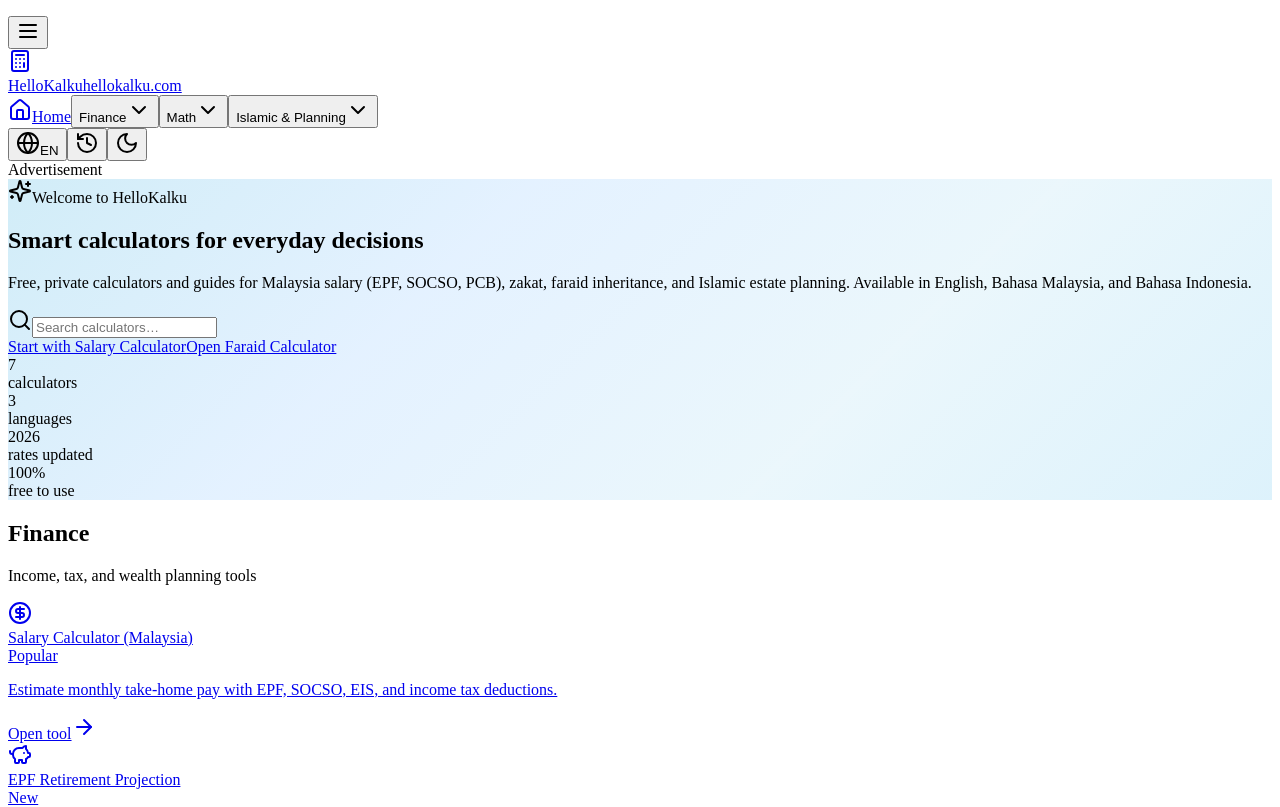
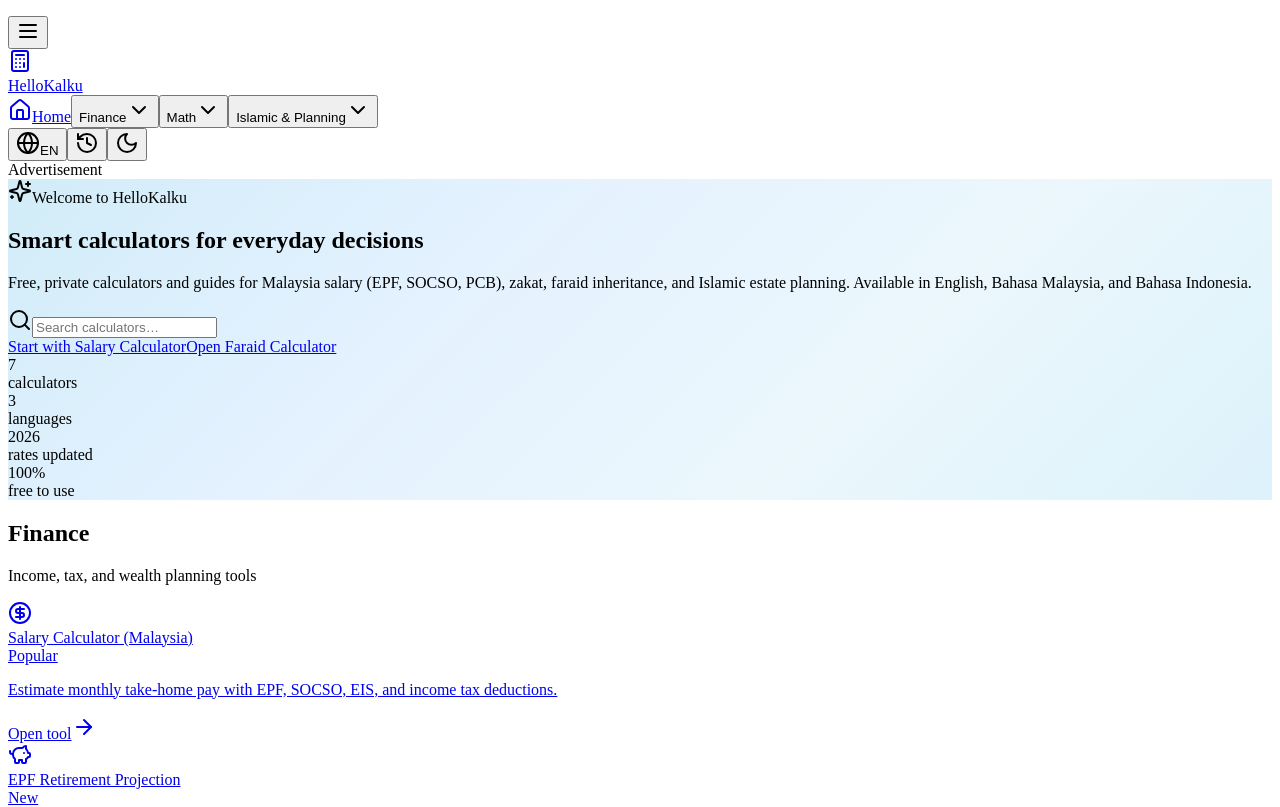
Before and after one commit to cakasuma/online-calculators, a React (Vite) app in the folder client/: page /en in a window 1280 px wide. Shown: the top 807 px of the page. Built offline with nearby package versions, Linux system fonts and the light colour scheme.

Commit message:
Remove redundant domain label from navbar logo
"HELLOKALKU.COM" immediately below the brand name added no value.

https://claude.ai/code/session_01RngoQXSuDR1tMQxLrisfKv

```diff
--- a/client/src/App.tsx
+++ b/client/src/App.tsx
@@ -198,7 +198,6 @@ function Layout() {
                 <span className="text-base font-bold block leading-tight" data-testid="text-site-title">
                   {toolBrand.name}
                 </span>
-                <span className="text-[11px] uppercase tracking-wide text-muted-foreground">hellokalku.com</span>
               </div>
             </Link>
           </div>
```
